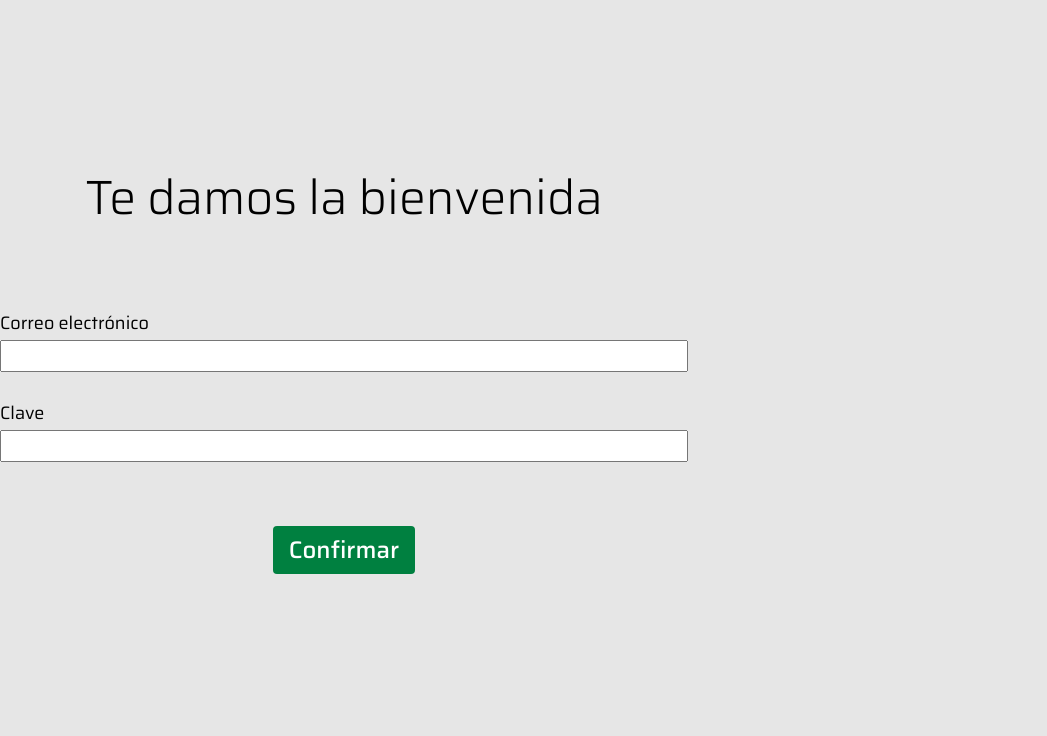
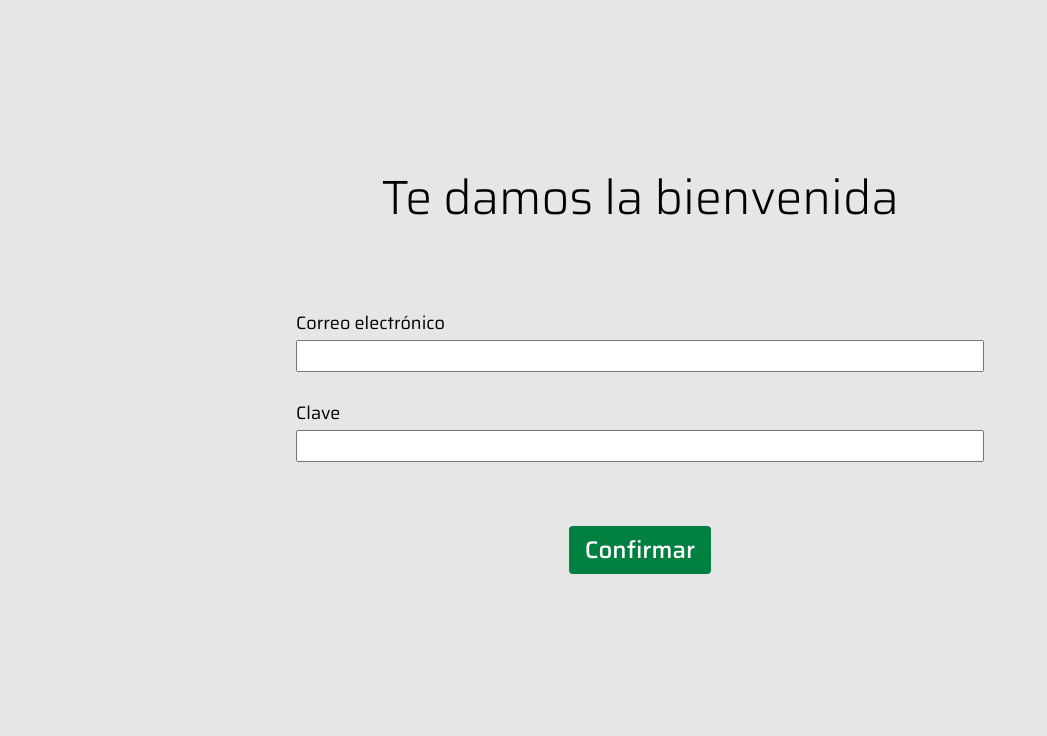
Before and after one commit to rskthomas/flask_club_villa_elisa, a Flask app: page /auth/ in a window 1280 px wide. Shown: the part 64-800 px from the top of the page, without its empty margins (0-1047 px from the left). Run offline with Flask 2, Linux system fonts and the light colour scheme.

Commit message:
Center login form in login page.

```diff
--- a/admin/src/web/templates/auth/login.html
+++ b/admin/src/web/templates/auth/login.html
@@ -8,6 +8,7 @@
 <style>
   .login-card {
     flex: 1 0 auto;
+    align-self: center;
     display: flex;
     flex-flow: column nowrap;
     align-items: center;
```
